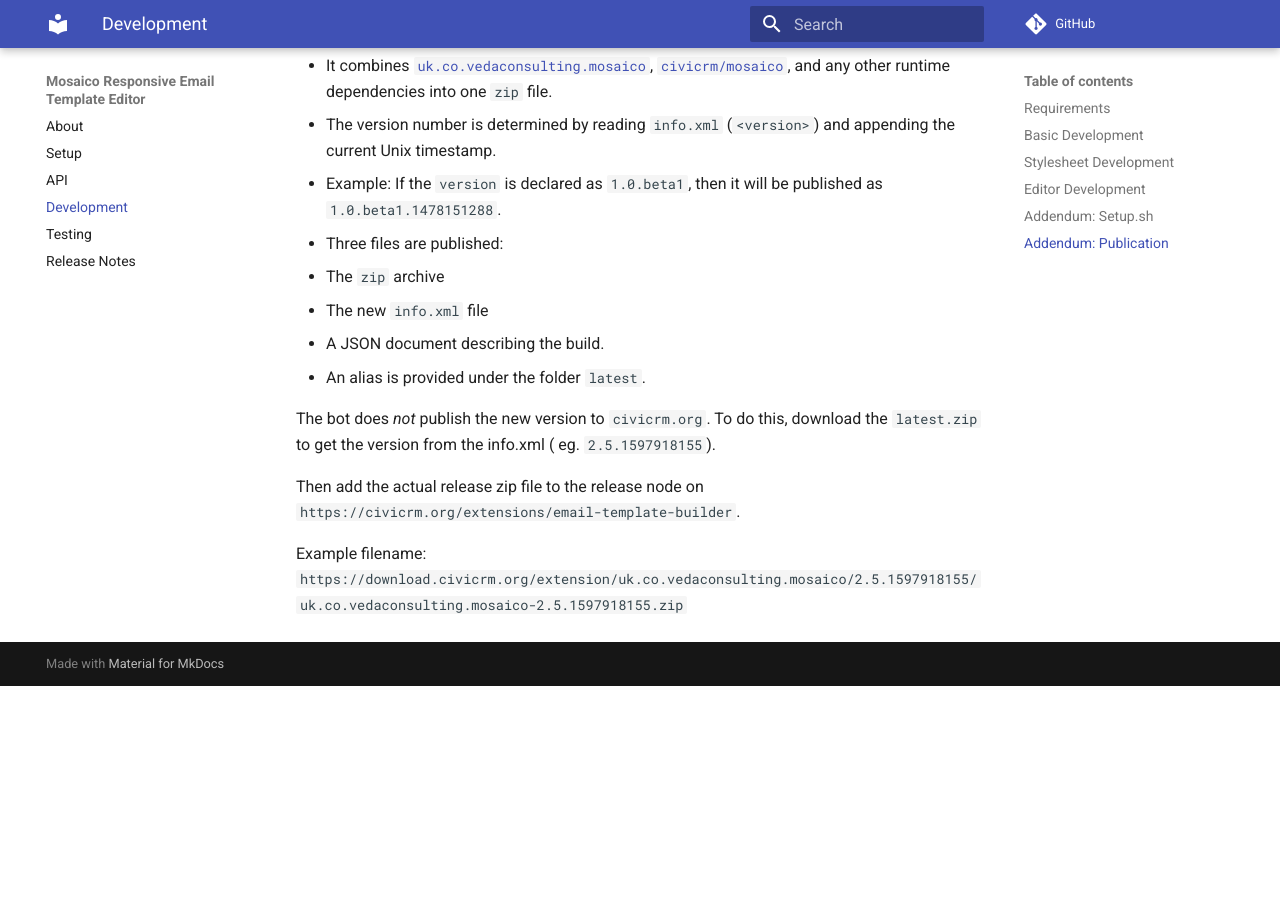
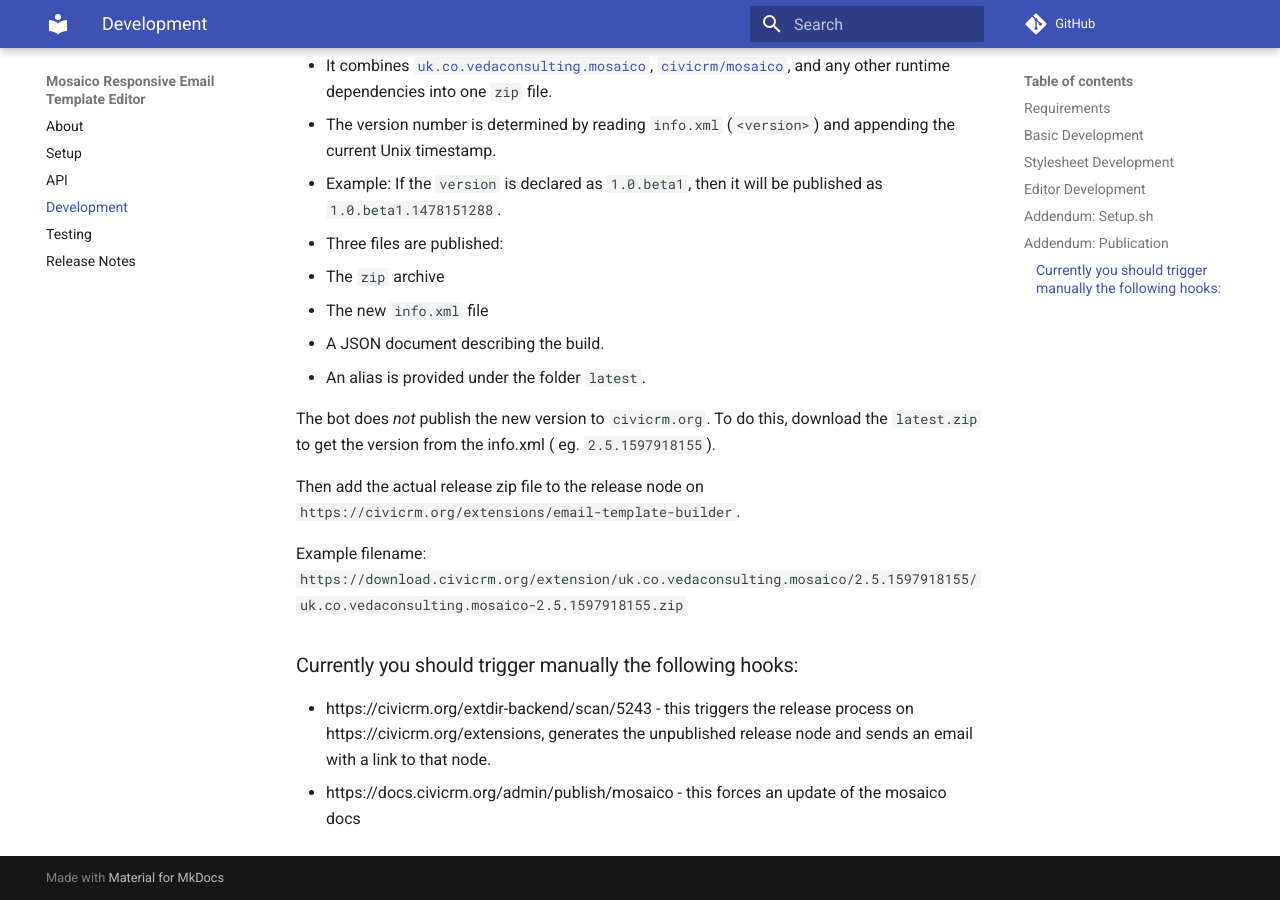
Before and after one commit to veda-consulting-company/uk.co.vedaconsulting.mosaico, an MkDocs documentation site: the page built from docs/develop.md, in a window 1280 px wide and 900 px high, scrolled down 3127 px. Built offline with MkDocs 1.6.1 and Material for MkDocs 9.7.7, drawn with Linux system fonts in a browser that asks for light colours; comment, search, counter and statistics services are not loaded; before the commit the page ends 3813 px from its top, so only the background shows below that.

Commit message:
Add notes to docs

```diff
--- a/docs/develop.md
+++ b/docs/develop.md
@@ -129,3 +129,8 @@
 Then add the actual release zip file to the release node on `https://civicrm.org/extensions/email-template-builder`.
 
 Example filename: `https://download.civicrm.org/extension/uk.co.vedaconsulting.mosaico/2.5.1597918155/uk.co.vedaconsulting.mosaico-2.5.1597918155.zip`
+
+### Currently you should trigger manually the following hooks:
+
+* https://civicrm.org/extdir-backend/scan/5243 - this triggers the release process on https://civicrm.org/extensions, generates the unpublished release node and sends an email with a link to that node.
+* https://docs.civicrm.org/admin/publish/mosaico - this forces an update of the mosaico docs
```
